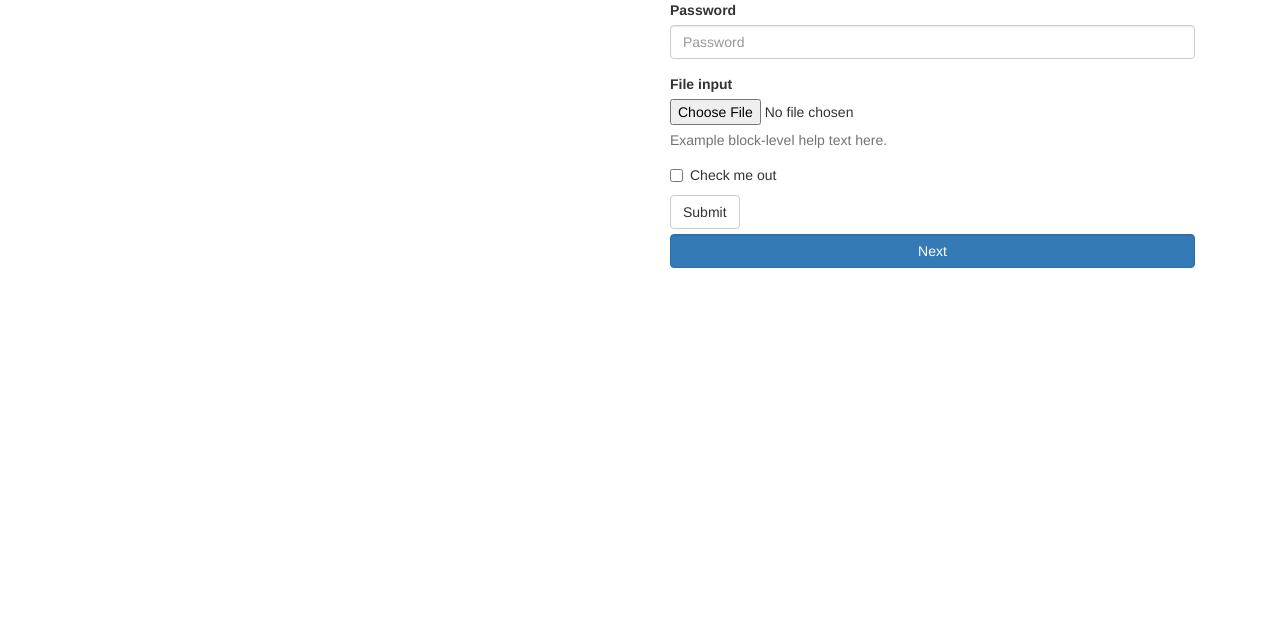
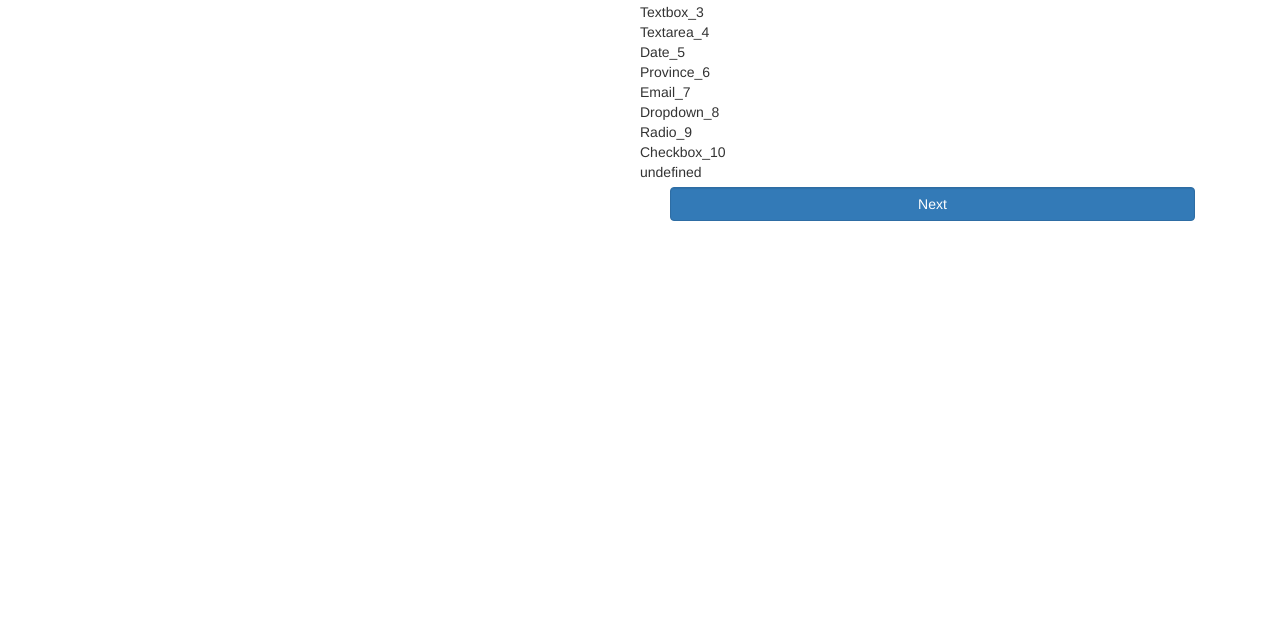
Before and after one commit to markrowi/dynamic-form, a plain HTML site: page index.html in a window 1280 px wide. Shown: the part 168-800 px from the top of the page. Drawn offline with Linux system fonts and the light colour scheme.

Commit message:
button navigation

```diff
--- a/index.html
+++ b/index.html
@@ -31,7 +31,9 @@
     <div class="row">
       <div class="col-lg-6 hidden-xs hidden-sm">Logo</div>
       <div class="col-lg-6 col-xs-12">
-        <div class="app">
+          <div class="app" id="app">
+          </div>
+        <!-- <div class="app" id="app">
           <div class="container-fluid wizard w-1 active">
             <div class="row actions action-top">
               <div class="col-md-12">
@@ -69,7 +71,7 @@
           <div class="wizard w-2">
             step 2
           </div>
-        </div>
+        </div> -->
       </div>
     </div>
 
@@ -86,6 +88,7 @@
   <!-- <script src="../../assets/js/ie10-viewport-bug-workaround.js"></script> -->
 
   <script src="js/data.js"></script>
+  <script src="js/form.js"></script>
   <script src="js/main.js"></script>
 </body>
 
--- /dev/null
+++ b/js/form.js
@@ -0,0 +1,28 @@
+(function(){
+    function Form(frm, parent_id){
+       this.fields = frm.fields
+        this.parent_id = parent_id || null
+    }
+
+    Form.prototype.render = function(){
+
+
+
+
+    }
+
+    function Component(type, content){
+        this.id;
+        this.label;
+        this.require = false;
+
+    }
+
+
+
+    Component.prototype.render = function render(){
+        // Here is what you will do for a generic component
+    }
+
+
+})();
--- a/js/main.js
+++ b/js/main.js
@@ -1,35 +1,89 @@
 $(document).ready(function(){
     const form_content = webData.form_content
     let $forms = [];
-
-
-    FormManager(form_content)
-
-    function FormManager(fc){
-        const frmLen = fc.length;
-        let btn = "";
+    let $wizards = [];
 
 
 
-        $.each(fc, (index, frm)=>{
-
-            //Btn
 
 
-            if(frmLen === (++index) ){
-
-                btn = "Submit"
-            }else{
-                btn = "Next"
-                // data-next = index++
-            }
+       var wizz = new WizardManager(form_content);
+    wizz.init();
 
 
-            var $frm = FormBuilder(frm);
+    function WizardManager(fc){
+        const frmLen = fc.length;
+        let currentWiz = 0;
+        let $wzrd = []
+        let btn = "";
+        let self = this;
 
-            $forms.push($frm);
+        this.init = function init(){
+            render()
+            $wzrd[currentWiz].addClass('active')
+        }
 
-        })
+        function render() {
+            $.each(fc, (index, frm)=>{
+                console.log(frm)
+                let btn = {
+                    top: [],
+                    bottom: []
+                }
+                //Btn
+                if(index !== 0){
+                    btn.top.push({
+                        label:'Back',
+                        action:'BACK'
+                    })
+                }
+                if(frmLen === (++index) ){
+                    // btn = "Submit"
+                    btn.bottom.push({
+                        label:'Submit',
+                        action:'SUBMIT'
+                    })
+                }else{
+                    // btn = "Next"
+                    btn.bottom.push({
+                        label:'Next',
+                        action:'NEXT'
+                    })
+                }
+
+
+                var wz = new Wizard(frm);
+                var $renderd = wz.render(btn);
+
+                $wizards.push(wz);
+                $wzrd.push($renderd);
+
+                bind($renderd)
+                $('#app').append($renderd)
+            })
+        }
+
+        function bind(wz){
+            wz.on('click','.actions .btn[data-action="NEXT"]', function(){
+                next()
+            })
+
+            wz.on('click','.actions .btn[data-action="BACK"]', function(){
+                  back()
+              })
+        }
+
+
+
+        function next(){
+            $wzrd[currentWiz].removeClass('active');
+            $wzrd[++currentWiz].addClass('active');
+        }
+
+        function back(){
+            $wzrd[currentWiz].removeClass('active');
+            $wzrd[--currentWiz].addClass('active');
+        }
 
     }
 
@@ -39,42 +93,50 @@ $(document).ready(function(){
 
 
 
-// function Wizard(){
-//     this.$content;
-// }
+function Wizard(wz){
+    this.name = wz.name;
+    this.fields = wz.fields;
+}
+
+Wizard.prototype.render = function render (btn) {
+    $content = $(`<div class="container-fluid wizard" data-wizard=${this.name}>
+                <div class="row actions action-top"></div>
+                <div class="row form-content"><h1>${this.name}</h1></div>
+                <div class="row actions action-bottom"></div>
+            </div>`)
+
+
+    $.each(btn.top, function(i, btn){
+        $content.find('.action-top').append(actionTemplate(btn))
+    })
+    $.each(btn.bottom, function(i, btn){
+        $content.find('.action-bottom').append(actionTemplate(btn))
+    })
+
+    $.each(this.fields, function(i, field){
+        $content.find('.form-content').append('<div class="row">'+ field['field-name'] +'</div>')
+    })
+
+    return $content;
+}
 
 // Form.prototype.nextWizard = function nextWizard(){
 //     // this.$content.data('index')
 // }
 
 
-function ActionManager(frm){
-
-}
-
-function FormBuilder(frm, btn){
-    console.log(frm)
-    let form = $(`<form>
-    <div class="col-lg-12 action-top"></div>
-
-    <div class="col-lg-12 action-bottom"></div>
-    </form`);
-
-    $.each(frm.fields, (index, field)=>{
-        console.log(field)
-    })
-
-
-    return form;
-    console.log(btn)
-
+function actionTemplate(btn){
+    return `<div class="col-md-12">
+            <input type="button" name="" data-action="${btn.action}" class="btn btn-primary form-control" id="" value="${btn.label}">
+        </div>`
 }
 
 
-function Component(){
+function Component(type, content){
     this.id;
     this.label;
     this.require = false;
+
 }
 
 
@@ -82,40 +144,3 @@ function Component(){
 Component.prototype.render = function render(){
     // Here is what you will do for a generic component
 }
-
-
-function compInput(conf){
-
-    let inp =  `<div class="form-group">
-        <label for="exampleInputEmail1">Email address</label>
-        <input type="email" class="form-control" id="exampleInputEmail1" placeholder="Email">
-    </div>
-    `
-
-    switch(conf.type){
-        case "text" : {
-            inp = `<input type="text" class="form-control" id="exampleInputEmail1" placeholder="Email">`;
-        }
-        case "number" : {
-            inp = `<input type="number" class="form-control" id="exampleInputEmail1" placeholder="Email">`;
-        }
-        case "email" : {
-            inp = `<input type="email" class="form-control" id="exampleInputEmail1" placeholder="Email">`;
-        }
-        case "password": {
-            inp = `<input type="password" class="form-control" id="exampleInputEmail1" placeholder="Email">`;
-        }
-    }
-
-    var $wrapper = componentWrapper();
-
-    $wrapper.append(inp);
-
-
-}
-
-function componentWrapper(fr,lbl){
-    return  $(`<div class="form-group">
-                <label for="${fr}">${lbl}</label>
-            </div>`)
-}
```
Also changed, not shown: js/app.js (added, +12 -0 lines), js/components/input-component.js (added, +38 -0 lines), js/components/select-component.js (added), js/contoller.js (added).
